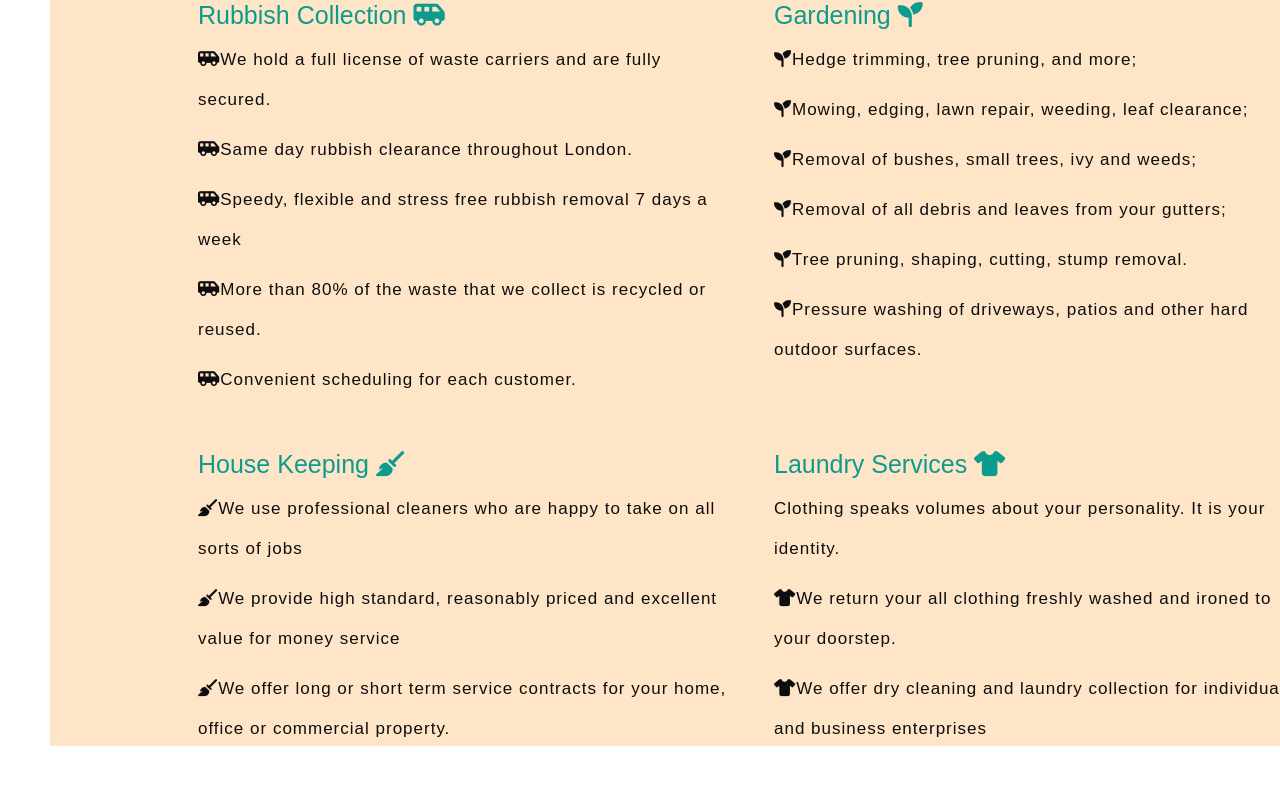
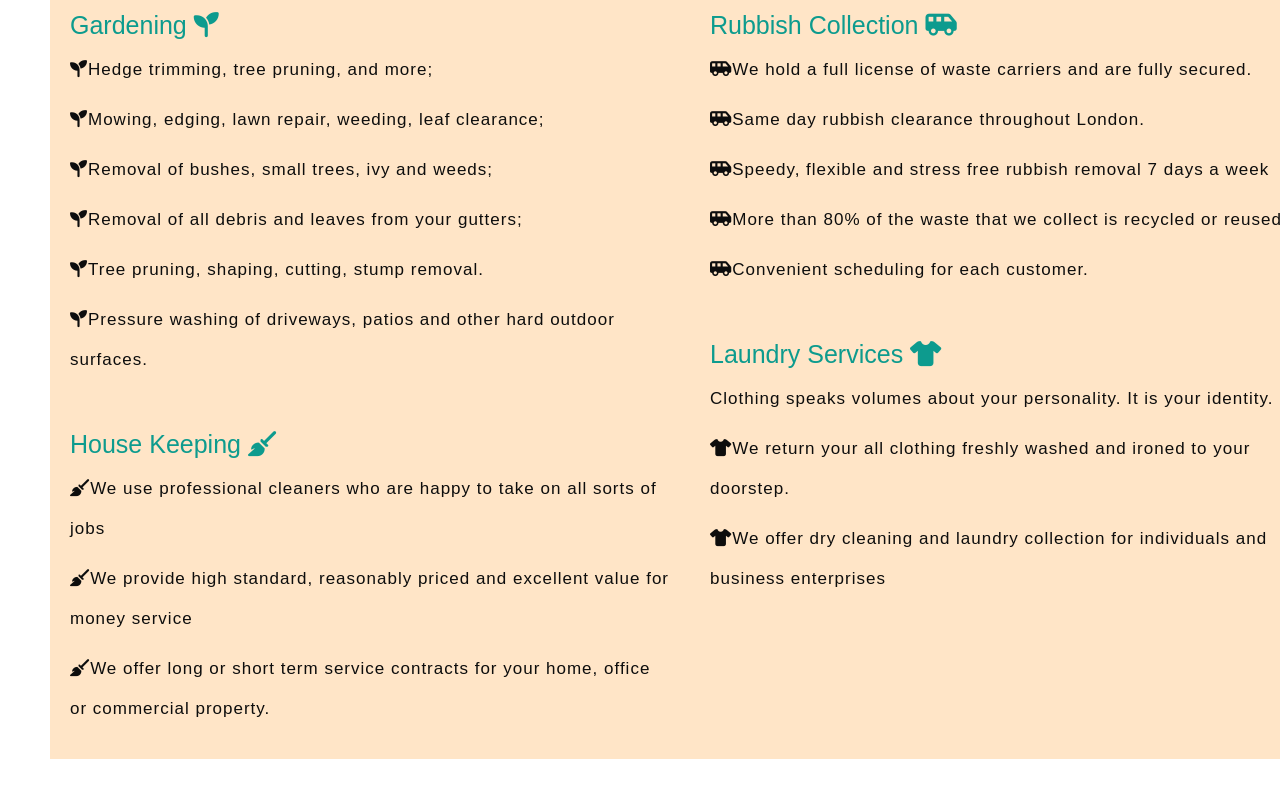
Before and after one commit to Flora-King/Practise, a plain HTML site: page index.html in a window 1280 px wide. Shown: the part 664-1460 px from the top of the page. Drawn offline with Linux system fonts and the light colour scheme; a web font is replaced by a local one.

Commit message:
Revise style code for services section and contact section

```diff
--- a/assets/CSS/style.css
+++ b/assets/CSS/style.css
@@ -212,7 +212,7 @@ button:hover{
  }
 
  .services-details {
-    height:100vh;
+    /*height:100vh;*/
     display: inline-block;
     margin:50px 50px;
     justify-content: center;
@@ -221,6 +221,7 @@ button:hover{
 
  .services-details h1 {
     text-align: center;
+    color: #009688;
 }
 
 #services .services-container{
@@ -275,13 +276,13 @@ button:hover{
 }
 
 .services-list-left{
-    padding:10px 20px 20px 20px;
-    float: right;
-    width:45%;
+    padding:20px 20px 20px 20px;
+    float: left;
+    width:50%;
     margin-bottom:50px;
-    margin-left:0;
+    margin-left:20px;
     flex-basis:50%;
-    margin-left:10px;
+    margin-left:30px;
     align-items:center;
     margin:0 auto;
 }
@@ -289,9 +290,9 @@ button:hover{
 .services-list-right{
     padding:20px 20px 20px 20px;
     float:right;
-    width:45%;
+    width:50%;
     margin-bottom:50px;
-    margin-left:0;
+    margin-left:20px;
     flex-basis:50%;
     margin-left:10px;
     align-items:center;
@@ -344,7 +345,6 @@ button:hover{
 /* Contact details section*/
 
 #contact-details {
-    background-color: #009688;
     margin: 30px 50px;
     width: 100%;
 }
@@ -536,7 +536,7 @@ button:hover{
     text-align: center;
     width:100%;
     height: 15vh;
-    position:absolute;
+    position: absolute;
     color: white;
     display:block;
     padding:20px;
```
